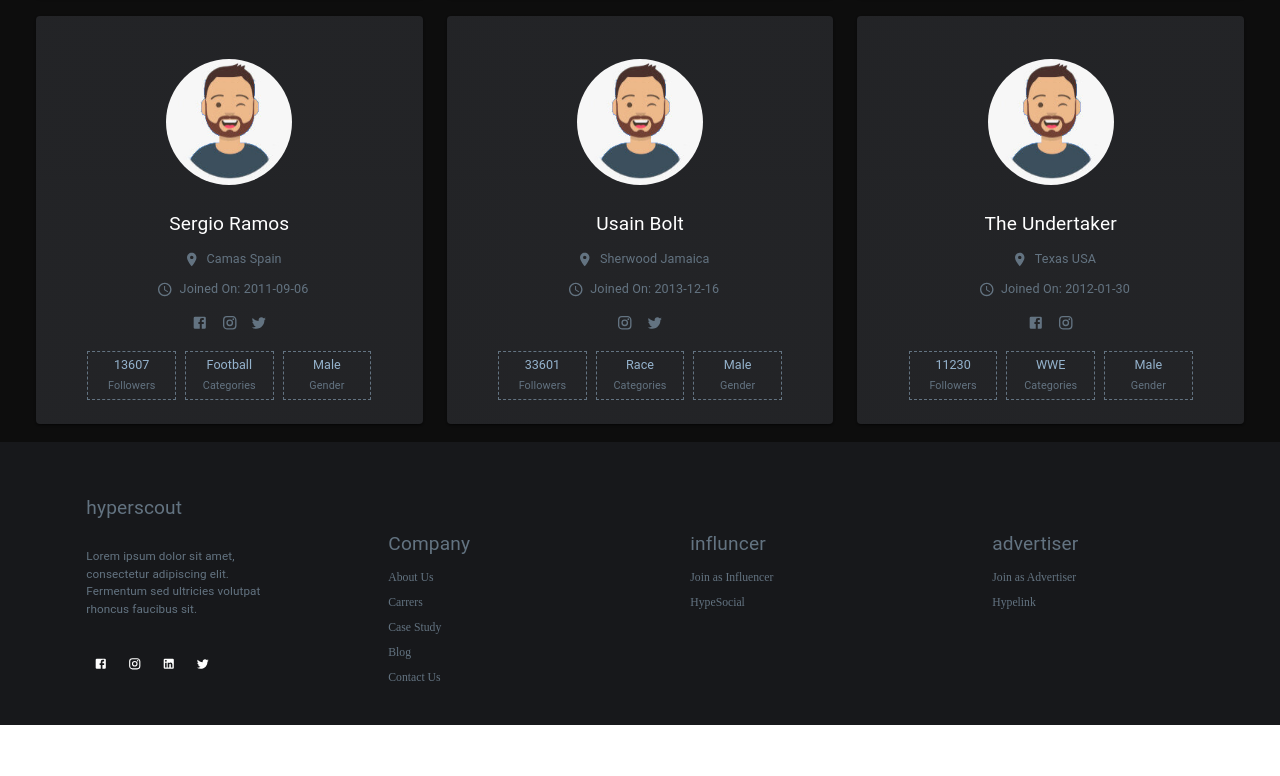
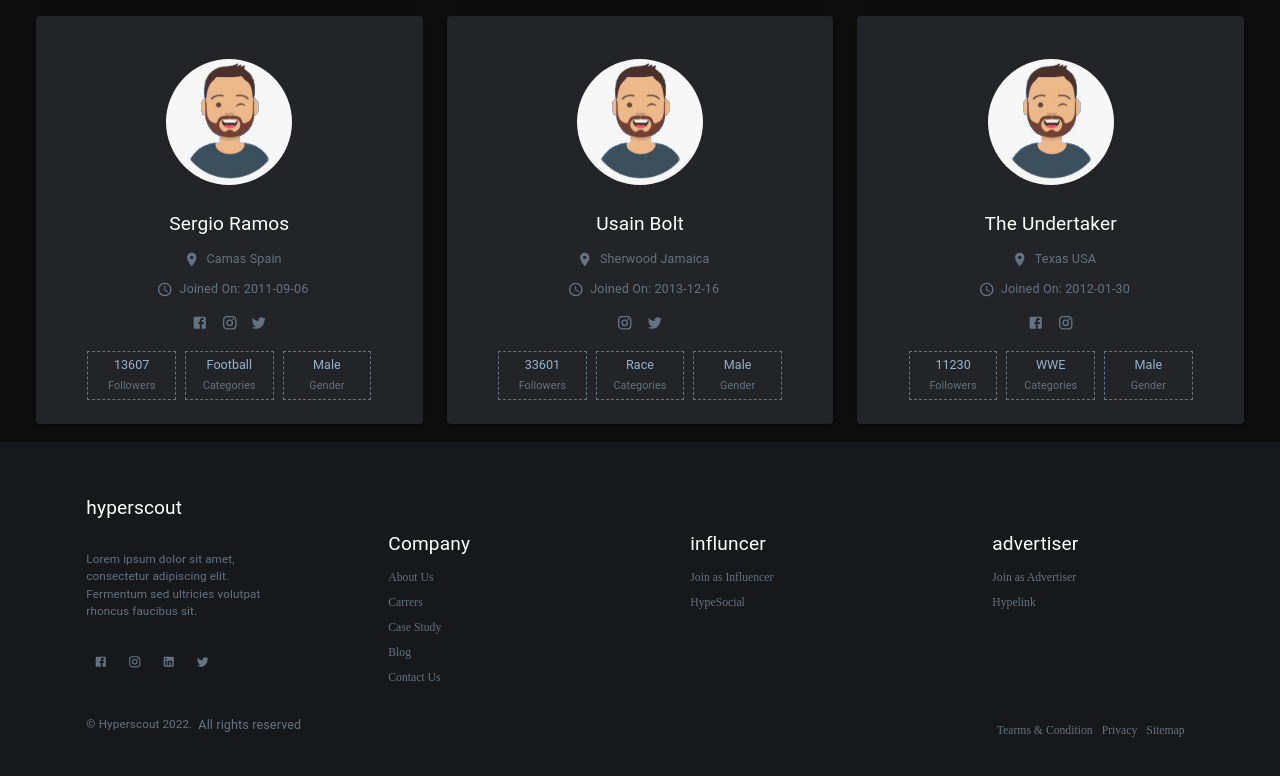
Before and after one commit to saydur970/react_simple_filterable_item_ui, a React (Create React App) app: page / in a window 1280 px wide. Shown: the part 585-1361 px from the top of the page. Before the commit the page ends 1310 px from the top, so only its background shows below. Built offline with nearby package versions, Linux system fonts and the light colour scheme.

Commit message:
footer added

```diff
--- a/src/components/dashboard/profileList/profileItem.tsx
+++ b/src/components/dashboard/profileList/profileItem.tsx
@@ -1,5 +1,5 @@
 import { FC } from 'react';
-import { Grid, Card, CardContent, Typography, IconButton, useTheme }
+import { Grid, Card, CardContent, Typography, IconButton }
 from '@mui/material';
 import classes from './profileItem.module.css';
 import { Typo } from '../../shared/typography';
@@ -11,6 +11,7 @@ import InstagramIcon from '@mui/icons-material/Instagram';
 import TwitterIcon from '@mui/icons-material/Twitter';
 import LinkedInIcon from '@mui/icons-material/LinkedIn';
 import { themeColor } from '../../../lib/mui/color';
+import { useUITheme } from '../../../hooks/useUITheme';
 
 interface IComp {
   item: {
@@ -50,9 +51,7 @@ interface ItextWithKeyValueRender {
 
 export const ProfileItem: FC<IComp> = ({ item }) => {
 
-  const theme = useTheme();
-
-  const isDark = theme.palette.mode === 'dark';
+  const { isDark, theme } = useUITheme();
 
   const SOCIAL_ICON_STYLE = {
     transform: 'scale(1.2)',
--- /dev/null
+++ b/src/components/layout/footer/copyRight.tsx
@@ -0,0 +1,55 @@
+import { Grid, Typography, Link } from '@mui/material';
+import { themeColor } from '../../../lib/mui/color';
+import { Typo } from '../../shared/typography';
+
+export const CopyRight = () => {
+  return (
+    <Grid item xs={11} container alignItems="center"
+      sx={{
+        marginTop: '3rem',
+        justifyContent: { xs: 'center', sm: 'space-between' }
+      }}
+    >
+
+      <Grid item xs={12} sm={6} container justifyContent="flex-start"
+        sx={{display: { xs: 'none', sm: 'flex' }}}
+      >
+        <Typography sx={{ fontSize: '1.3rem' }} >
+          &copy; Hyperscout 2022. &nbsp;
+        </Typography>
+        <Typo txt="All rights reserved" color={themeColor.txt_gray_light} />
+      </Grid>
+
+      <Grid item xs={12} sm={6} container
+        sx={{ justifyContent: { xs: 'center', sm: 'flex-end' } }}
+      >
+
+        {
+          ['Tearms & Condition', 'Privacy', 'Sitemap']
+            .map(el => (
+              <Link key={el} href="" underline="hover"
+                sx={{
+                  color: themeColor.txt_gray_light, fontSize: '1.3rem',
+                  marginRight: '1rem'
+                }}
+              >
+                {el}
+              </Link>
+            ))
+        }
+
+      </Grid>
+
+      <Grid item xs={12} sm={6} container justifyContent="center"
+        sx={{display: { xs: 'flex', sm: 'none' }, marginTop: '1.8rem' }}
+      >
+        <Typography sx={{ fontSize: '1.3rem' }} >
+          &copy; Hyperscout 2022. &nbsp;
+        </Typography>
+        <Typo txt="All rights reserved" color={themeColor.txt_gray_light} />
+      </Grid>
+
+
+    </Grid>
+  )
+}
--- a/src/components/layout/footer/index.tsx
+++ b/src/components/layout/footer/index.tsx
@@ -1,4 +1,7 @@
-import { Grid, useTheme } from '@mui/material';
+import { Grid, Typography, useTheme, Link } from '@mui/material';
+import { themeColor } from '../../../lib/mui/color';
+import { Typo } from '../../shared/typography';
+import { CopyRight } from './copyRight';
 import { Intro } from './intro';
 import { AdditionalLinks } from './links';
 
@@ -7,7 +10,7 @@ export const Footer = () => {
   const theme = useTheme();
 
   return (
-    <Grid container
+    <Grid container justifyContent="center"
       sx={{
         backgroundColor: theme.palette.custom.main,
         padding: '4rem',
@@ -26,11 +29,8 @@ export const Footer = () => {
 
       </Grid>
 
-      <Grid item xs={12} container justifyContent="space-between">
-
-
-
-      </Grid>
+      {/* =============== copyright ================ */}
+      <CopyRight />
 
 
 
--- a/src/components/layout/footer/intro.tsx
+++ b/src/components/layout/footer/intro.tsx
@@ -6,6 +6,7 @@ import FacebookIcon from '@mui/icons-material/Facebook';
 import InstagramIcon from '@mui/icons-material/Instagram';
 import TwitterIcon from '@mui/icons-material/Twitter';
 import LinkedInIcon from '@mui/icons-material/LinkedIn';
+import { useUITheme } from '../../../hooks/useUITheme';
 
 interface IComp {
   children: ReactNode;
@@ -25,6 +26,12 @@ const COMMON_LAYOUT_TXT = { textAlign: { xs: 'center', lg: 'left' } };
 
 export const Intro = () => {
 
+  const { isDark, theme } = useUITheme();
+
+  const SOCIAL_ICON_STYLE = {
+    fill: isDark ? themeColor.txt_gray_light : '#212B36'
+  }
+
   return (
     <Grid item xs={12} md={12} lg={3} container justifyContent="center"
       // sx={{padding: '0 2rem'}}
@@ -36,7 +43,12 @@ export const Intro = () => {
 
       <Grid item xs={12} container sx={COMMON_LAYOUT} >
 
-        <Typography variant="h4" sx={COMMON_LAYOUT_TXT} >
+        <Typography variant="h4"
+          sx={{
+            ...COMMON_LAYOUT_TXT,
+              color: theme.palette.txt.dark
+            }}
+          >
           hyperscout
         </Typography>
 
@@ -52,22 +64,22 @@ export const Intro = () => {
 
       </Grid>
 
-      <Grid item xs={12} container sx={{marginTop: '1rem', ...COMMON_LAYOUT}} >
+      <Grid item xs={12} container sx={COMMON_LAYOUT} >
 
         <IconItem>
-          <FacebookIcon />
+          <FacebookIcon sx={SOCIAL_ICON_STYLE} />
         </IconItem>
 
         <IconItem>
-          <InstagramIcon />
+          <InstagramIcon sx={SOCIAL_ICON_STYLE} />
         </IconItem>
 
         <IconItem>
-          <LinkedInIcon />
+          <LinkedInIcon sx={SOCIAL_ICON_STYLE} />
         </IconItem>
 
         <IconItem>
-          <TwitterIcon />
+          <TwitterIcon sx={SOCIAL_ICON_STYLE} />
         </IconItem>
 
       </Grid>
--- a/src/components/layout/footer/links.tsx
+++ b/src/components/layout/footer/links.tsx
@@ -2,6 +2,7 @@ import { FC } from 'react';
 import { Grid, Link } from '@mui/material';
 import { Typo } from '../../shared/typography';
 import { themeColor } from '../../../lib/mui/color';
+import { useUITheme } from '../../../hooks/useUITheme';
 
 interface IComp {
   list: string[];
@@ -10,13 +11,15 @@ interface IComp {
 
 const ButtonListRender: FC<IComp> = ({ list, title }) => {
 
+  const { theme } = useUITheme();
+
   return (
     <Grid item xs={12} container justifyContent="center" >
 
       <Grid item xs={8} sm={6} lg={8} container>
 
         <Grid item xs={12}>
-          <Typo variant="h4" txt={title} />
+          <Typo variant="h4" txt={title} color={theme.palette.txt.dark} />
         </Grid>
 
         <Grid item xs={12} container>
--- a/src/components/shared/typography.tsx
+++ b/src/components/shared/typography.tsx
@@ -26,6 +26,7 @@ export const Typo: FC<ITypo> = ({ txt, size, align, margin, variant, color,
   let additionalStyle = {
     ...(size && { fontSize: size }),
     ...(weight && { fontWeight: weight }),
+    ...(color && { color: color }),
     margin: margin ? margin : mg,
   }
 
--- /dev/null
+++ b/src/hooks/useUITheme.tsx
@@ -0,0 +1,12 @@
+import { useTheme } from '@mui/material';
+
+export const useUITheme = () => {
+
+  const theme = useTheme();
+
+  return {
+    theme,
+    isDark: theme.palette.mode === 'dark'
+  }
+
+};
```
